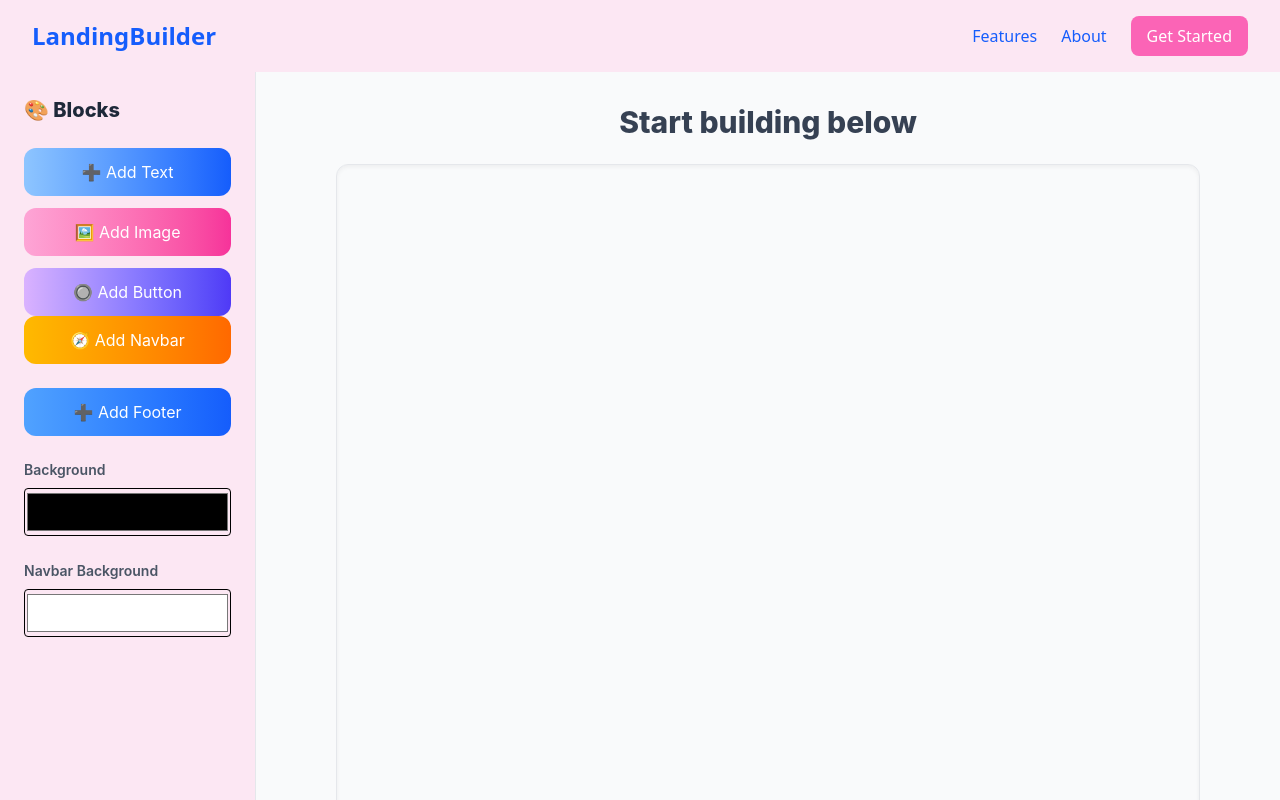
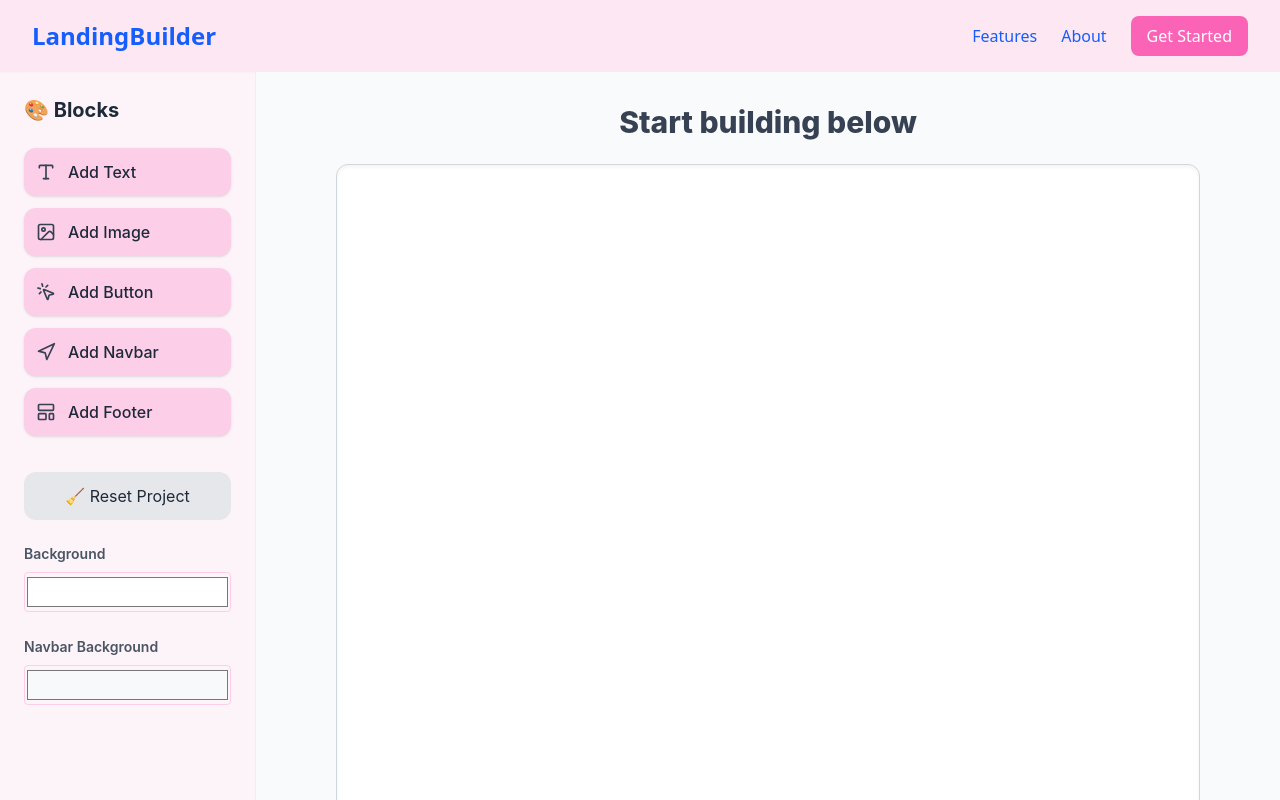
Before and after one commit to Houria-hs/Landing-Page-Builder, a React (Vite) app: page /builder in a window 1280 px wide. Shown: the top 800 px of the page. Built offline with nearby package versions, Linux system fonts and the light colour scheme.

Commit message:
saved the project to local storage + made some ui changes

```diff
--- a/package.json
+++ b/package.json
@@ -12,8 +12,10 @@
   "dependencies": {
     "@dnd-kit/core": "^6.3.1",
     "@dnd-kit/modifiers": "^9.0.0",
+    "@dnd-kit/sortable": "^10.0.0",
     "@hello-pangea/dnd": "^18.0.1",
     "@tailwindcss/vite": "^4.1.13",
+    "lucide-react": "^0.545.0",
     "react": "^19.1.1",
     "react-dom": "^19.1.1",
     "react-router-dom": "^7.9.3",
--- a/src/App.jsx
+++ b/src/App.jsx
@@ -2,7 +2,7 @@ import HomePage from "./components/HomePage"
 import { Routes, Route } from "react-router-dom";
 import Builder from "./components/BuilderPage";
 import Navbar from "./components/Navbar";
-import Footer from "./components/Footer";
+// import Footer from "./components/Footer";
 
 function App() {
 
@@ -13,7 +13,7 @@ function App() {
       <Route path="/" element={<HomePage/>} />
       <Route path="/builder" element={<Builder />} />
     </Routes>
-    <Footer/>
+    {/* <Footer/> */}
     </>
   )
 }
--- a/src/components/BuilderPage.jsx
+++ b/src/components/BuilderPage.jsx
@@ -1,16 +1,42 @@
-import React, { useState } from "react";
+import React, { useState , useEffect} from "react";
 import DraggableBlock from "./dragg";
 import NavbarBlock from "./BuiltinNav";
 import { DndContext, useSensor, useSensors, MouseSensor, TouchSensor } from "@dnd-kit/core";
+import { Type, Image as ImageIcon, MousePointerClick, Navigation, LayoutTemplate } from "lucide-react";
 
 export default function Builder() {
-  const [blocks, setBlocks] = useState([]);
-  const [bgColor, setBgColor] = useState("transparent");
-   const [navBgColor, setNavBgColor] = useState("#ffffff");
+
+  const [blocks, setBlocks] = useState(() => {
+    const saved = localStorage.getItem("builderBlocks");
+    return saved ? JSON.parse(saved) : [];
+  });
+  const [canvasHeight, setCanvasHeight] = useState(800);
+
+
+
+const [bgColor, setBgColor] = useState(() => localStorage.getItem("builderBgColor") || "#ffffff");
+const [navBgColor, setNavBgColor] = useState(() => localStorage.getItem("builderNavBgColor") || "#f8f9fa");
+
+
   const [selectedBlockId, setSelectedBlockId] = useState(null);
+  const selectedBlock = blocks.find((b) => b.id === selectedBlockId);
 
-  const selectedBlock = blocks.find((b) => b.id === selectedBlockId);
+
   const sensors = useSensors(useSensor(MouseSensor), useSensor(TouchSensor));
+
+
+  // saving the block to local storage
+  useEffect(() => {
+  localStorage.setItem("builderBlocks", JSON.stringify(blocks));
+  }, [blocks]);
+  // saving the background colors to local storage as well
+  useEffect(() => {
+  localStorage.setItem("builderBgColor", bgColor);
+  }, [bgColor]);
+  useEffect(() => {
+  localStorage.setItem("builderNavBgColor", navBgColor);
+  }, [navBgColor]);
+
 
   // selectBlock now only needs id
   const selectBlock = (id) => {
@@ -44,7 +70,7 @@ export default function Builder() {
       logoBold: false,
       linkColor: "#333333",
       linkFontSize: 16,
-      ctaBgColor: "#2563eb",
+      ctaBgColor: "#06276eff",
       ctaTextColor: "#ffffff",
       ctaBold: false,
       ctaFontSize: 14,
@@ -66,9 +92,9 @@ export default function Builder() {
     height: type === "image" ? 180 : "auto",
     fontSize: 16,
     content: type === "text" ? "Text..." : "",
-    color: type === "text" ? "#000000" : "#3b82f6",
+    color: type === "text" ? "#000000" : "#06276eff",
     label: type === "button" ? "Click Me" : "",
-    buttonColor: "#3b82f6",
+    buttonColor: "#06276eff",
     src: null,
     isEditing: false,
     textAlign: "left",
@@ -78,6 +104,12 @@ export default function Builder() {
   setSelectedBlockId(id);
 };
 
+  // Auto-expand canvas height based on block positions
+  useEffect(() => {
+    if (blocks.length === 0) return;
+    const maxY = Math.max(...blocks.map((b) => b.y + (b.height || 100)), 800);
+    setCanvasHeight(maxY + 200);
+  }, [blocks]);
 
   const updateBlock = (id, key, value) => {
     setBlocks((prev) => prev.map((b) => (b.id === id ? { ...b, [key]: value } : b)));
@@ -87,6 +119,12 @@ export default function Builder() {
     if (!file) return;
     const reader = new FileReader();
     reader.onloadend = () => updateBlock(id, "src", reader.result);
+    reader.readAsDataURL(file);
+  };
+  const handleLogoUpload = (id, file) => {
+  if (!file) return;
+  const reader = new FileReader();
+  reader.onloadend = () => updateBlock(id, "logoSrc", reader.result);
   reader.readAsDataURL(file);
 };
 
@@ -146,7 +184,6 @@ export default function Builder() {
     window.addEventListener("pointerup", handlePointerUp);
   };
 
-
   // Canvas mouse down: deselect unless click inside toolbar (toolbar stops propagation anyway)
   const handleCanvasMouseDown = (e) => {
     // If user clicked inside toolbar, toolbar's onMouseDown already stopPropagation,
@@ -156,49 +193,92 @@ export default function Builder() {
     setSelectedBlockId(null);
   };
 
-
-
   const navbarBlock = blocks.find(b => b.type === "navbar");
 
   return (
     <div className="min-h-screen flex" style={{ fontFamily: "Inter, system-ui, sans-serif" }}>
       {/* Sidebar */}
-      <div className="w-64 backdrop-blur-md p-6 bg-pink-100 border-r border-gray-200 sticky top-0 h-screen">
-        <h2 className="text-xl font-extrabold mb-6 text-gray-800">🎨 Blocks</h2>
+ <div className="w-64 h-screen sticky top-0 bg-pink-50/80 backdrop-blur-lg border-r border-pink-100 p-6">
+  <h2 className="text-xl font-bold mb-6 text-gray-800">🎨 Blocks</h2>
 
-        <button className="w-full bg-gradient-to-r from-blue-300 to-blue-600 text-white p-3 rounded-xl mb-3" onClick={() => addBlock("text")}>
-          ➕ Add Text
+  <button
+    className="w-full flex items-center gap-3 bg-pink-200 hover:bg-pink-300 text-gray-800 font-medium p-3 rounded-xl mb-3 transition-all shadow-sm"
+    onClick={() => addBlock('text')}
+  >
+    <Type className="w-5 h-5 text-gray-700" />
+    Add Text
   </button>
-        <button className="w-full bg-gradient-to-r from-pink-300 to-pink-500 text-white p-3 rounded-xl mb-3" onClick={() => addBlock("image")}>
-          🖼️ Add Image
+
+  <button
+    className="w-full flex items-center gap-3 bg-pink-200 hover:bg-pink-300 text-gray-800 font-medium p-3 rounded-xl mb-3 transition-all shadow-sm"
+    onClick={() => addBlock('image')}
+  >
+    <ImageIcon className="w-5 h-5 text-gray-700" />
+    Add Image
   </button>
-        <button className="w-full bg-gradient-to-r from-purple-300 to-indigo-600 text-white p-3 rounded-xl" onClick={() => addBlock("button")}>
-          🔘 Add Button
+
+  <button
+    className="w-full flex items-center gap-3 bg-pink-200 hover:bg-pink-300 text-gray-800 font-medium p-3 rounded-xl mb-3 transition-all shadow-sm"
+    onClick={() => addBlock('button')}
+  >
+    <MousePointerClick className="w-5 h-5 text-gray-700" />
+    Add Button
+  </button>
+
+  <button
+    className="w-full flex items-center gap-3 bg-pink-200 hover:bg-pink-300 text-gray-800 font-medium p-3 rounded-xl mb-3 transition-all shadow-sm"
+    onClick={() => addBlock('navbar')}
+  >
+    <Navigation className="w-5 h-5 text-gray-700" />
+    Add Navbar
+  </button>
+
+  <button
+    className="w-full flex items-center gap-3 bg-pink-200 hover:bg-pink-300 text-gray-800 font-medium p-3 rounded-xl mb-3 transition-all shadow-sm"
+    onClick={() => addBlock('footer')}
+  >
+    <LayoutTemplate className="w-5 h-5 text-gray-700" />
+    Add Footer
   </button>
   <button
-          className="w-full bg-gradient-to-r from-amber-400 to-orange-500 text-white p-3 rounded-xl mb-3"
-          onClick={() => addBlock("navbar")}
+  onClick={() => {
+    if (window.confirm("Clear your saved layout?")) {
+      localStorage.clear();
+      setBlocks([]);
+      setBgColor("#ffffff");
+      setNavBgColor("#f8f9fa");
+    }
+  }}
+  className="w-full bg-gray-200 text-gray-800 p-3 rounded-xl mt-6 hover:bg-gray-300 transition"
 >
-          🧭 Add Navbar
+  🧹 Reset Project
 </button>
-        <button className="w-full bg-gradient-to-r from-blue-400 to-blue-600 text-white p-3 rounded-xl mt-3" onClick={() => addBlock("text")}>
-          ➕ Add Footer
-        </button>
+
 
   <div className="mt-6">
     <h3 className="text-sm font-semibold text-gray-600 mb-2">Background</h3>
-          <input type="color" value={bgColor} onChange={(e) => setBgColor(e.target.value)} className="w-full h-12 border rounded cursor-pointer" />
+    <input
+      type="color"
+      value={bgColor}
+      onChange={(e) => setBgColor(e.target.value)}
+      className="w-full h-10 border border-pink-200 rounded cursor-pointer bg-transparent"
+    />
   </div>
+
   <div className="mt-6">
     <h3 className="text-sm font-semibold text-gray-600 mb-2">Navbar Background</h3>
-          <input type="color" value={navBgColor} onChange={(e) => setNavBgColor(e.target.value)} className="w-full h-12 border rounded cursor-pointer" />
+    <input
+      type="color"
+      value={navBgColor}
+      onChange={(e) => setNavBgColor(e.target.value)}
+      className="w-full h-10 border border-pink-200 rounded cursor-pointer bg-transparent"
+    />
   </div>
 </div>
 
       {/* Canvas */}
       <div className="flex-1 bg-gray-50 p-8" onMouseDown={handleCanvasMouseDown}>
         <h3 className="text-3xl font-extrabold text-gray-700 mb-6 text-center">Start building below</h3>
-
         {/* GLOBAL TOOLBAR  */}
         {selectedBlock && (
           <div
@@ -378,10 +458,12 @@ export default function Builder() {
             </button>
           </div>
         )}
-
-
         <DndContext sensors={sensors} onDragEnd={handleDragEnd}>
-          <div style={{ backgroundColor: bgColor }} className="w-[90%] min-h-[100vh] relative rounded-xl border border-gray-200 shadow-inner p-6 mx-auto">
+          <div style={{
+          backgroundColor: bgColor || "#fff",
+          minHeight: `${canvasHeight}px`,
+        }}
+          className="canvas-area w-[90%] mx-auto relative overflow-hidden rounded-xl border border-gray-300 shadow-inner p-6 transition-all duration-300">
             {/* NAVBAR (non-draggable, always on top) */}
             {navbarBlock && (
   <div
@@ -398,7 +480,7 @@ export default function Builder() {
       isEditing={selectedBlockId === navbarBlock.id}
       onSelect={() => setSelectedBlockId(navbarBlock.id)}
       onUpdate={(key, value) => updateBlock(navbarBlock.id, key, value)}
-      onUploadLogo={(file) => handleImageUpload(navbarBlock.id, file)}
+      onUploadLogo={(file) => handleLogoUpload(navbarBlock.id, file)}
     />
   </div>
             )}
@@ -487,11 +569,10 @@ export default function Builder() {
                     {selectedBlockId === block.id && (
                       <>
                         {/* <button onPointerDown={(e) => e.stopPropagation()} onClick={() => deleteBlock(block.id)} className="absolute -top-3 -right-3 bg-red-500 text-white rounded-full w-7 h-7">✖</button> */}
-                        <div onPointerDown={(e) => startResizing(e, block.id)} className="absolute bottom-0 right-0 w-3 h-3 bg-blue-500 rounded-full" style={{ transform: "translate(50%,50%)", cursor: "se-resize" }} />
+                        <div onPointerDown={(e) => startResizing(e, block.id)} className="absolute bottom-0 right-0 w-3 h-3 bg-blue-800 rounded-full" style={{ transform: "translate(50%,50%)", cursor: "se-resize" }} />
                       </>
                     )}
-
-                    <button onPointerDown={(e) => e.stopPropagation()} style={{ backgroundColor: block.color || "#3b82f6" }} className="w-full h-full text-white font-semibold rounded shadow-md">{block.label}</button>
+                    <button onPointerDown={(e) => e.stopPropagation()} style={{ backgroundColor: block.color || "#06276eff" }} className="w-full h-full text-white font-semibold rounded shadow-md">{block.label}</button>
                   </div>
                 )}
               </DraggableBlock>
```
Also changed, not shown: src/components/BuiltinNav.jsx (+58 -50 lines), src/components/HomePage.jsx (+17 -14 lines), src/components/dragg.jsx (+29 -8 lines), 1 other file (tests, documents, lock files or other folders). Lines whose indentation alone changed are shown as unchanged.
